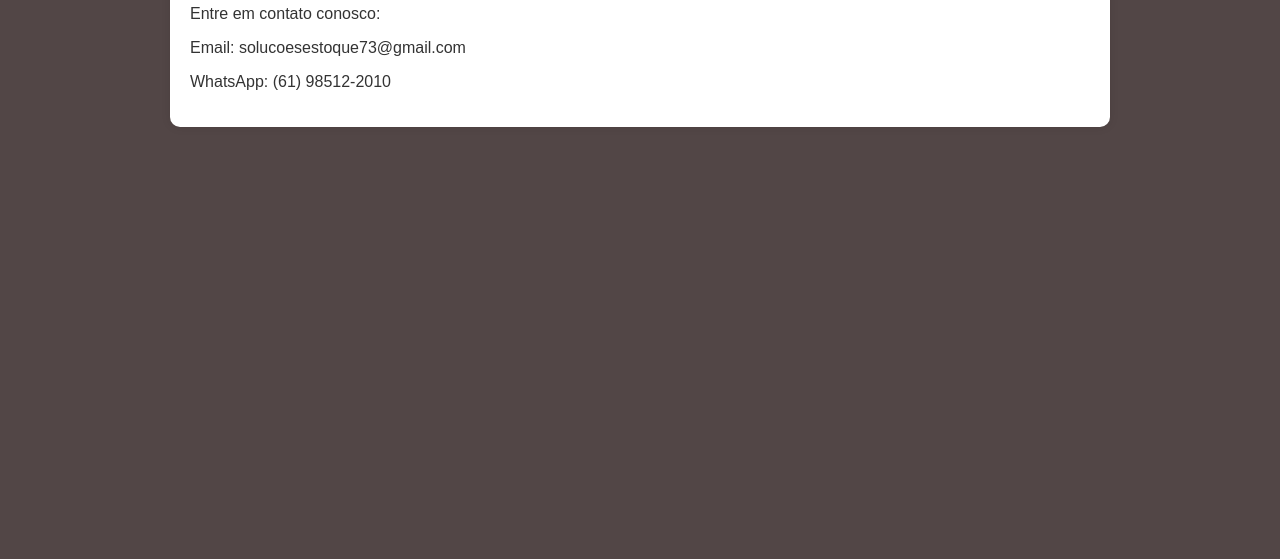
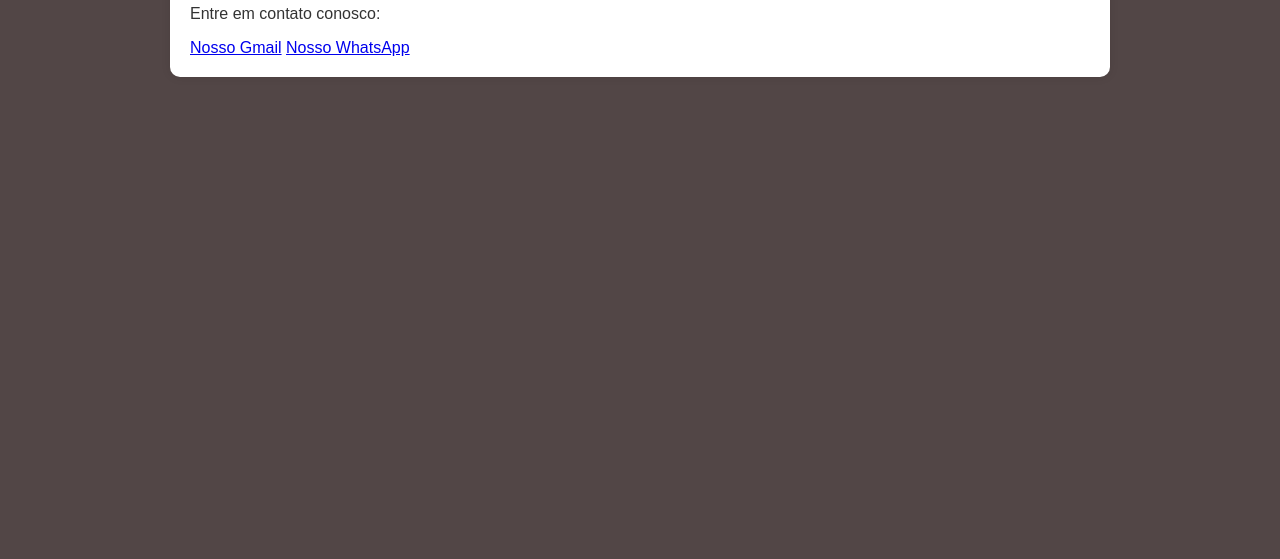
Before and after one commit to DelLimaofc/solucoes-estoque, a plain HTML site: page contato.html in a window 1280 px wide. Shown: the part 241-800 px from the top of the page. Drawn offline with Linux system fonts and the light colour scheme.

Commit message:
contato.html

```diff
--- a/contato.html
+++ b/contato.html
@@ -24,8 +24,8 @@
     <section>
       <h2>Contato</h2>
       <p>Entre em contato conosco:</p>
-      <p>Email: solucoesestoque73@gmail.com</p>
-      <p>WhatsApp: (61) 98512-2010</p>
+      <a href="solucoesestoque73@gmail">Nosso Gmail</a>
+      <a href="(61)985122010">Nosso WhatsApp</a>
     </section>
   </main>
 </body>
```
